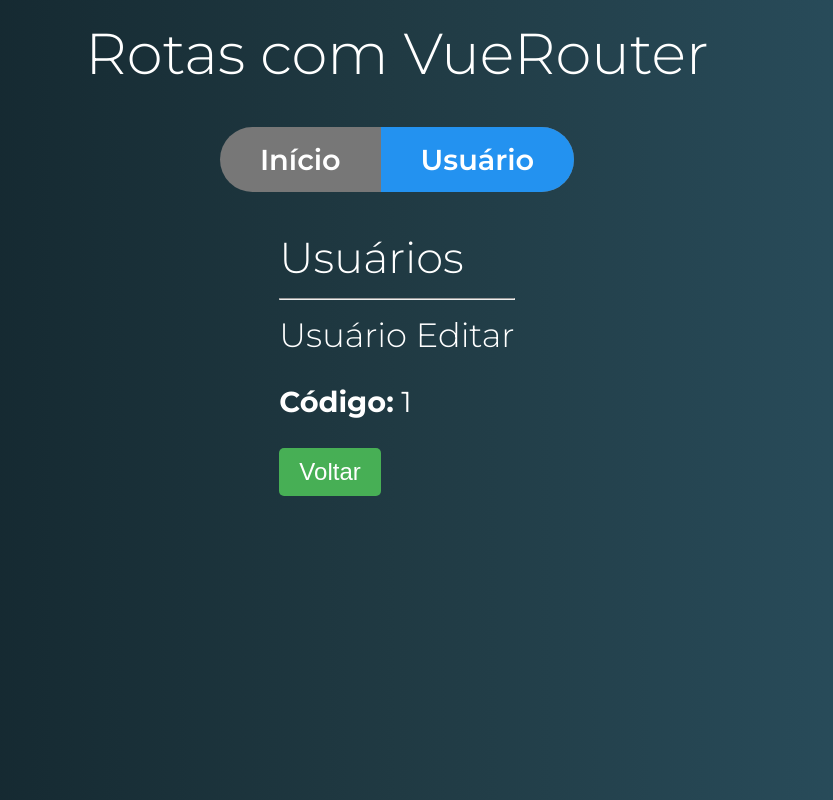
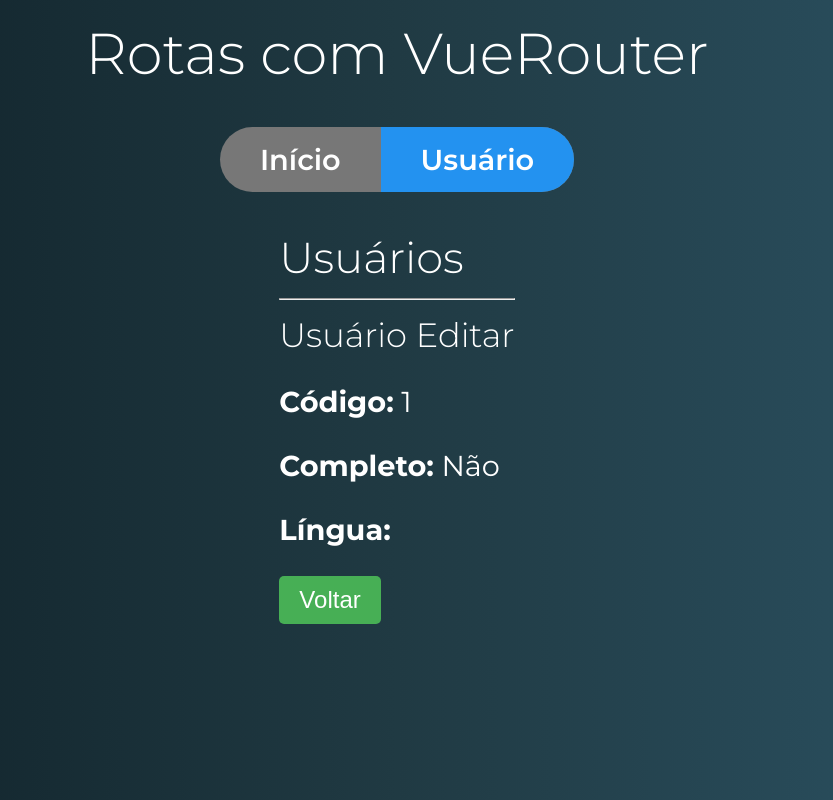
Before and after one commit to robertov8/cursovuejs2modulo1, a Vue app in the folder rotas/rotas-exercicios/: page /usuario/1/editar in a window 1280 px wide. Shown: the whole page, without its empty margins (243-1076 px from the left). Built offline with nearby package versions, Linux system fonts and the light colour scheme.

Commit message:
260. Usando Parâmetros da Query

```diff
--- a/rotas/rotas-exercicios/src/components/usuario/UsuarioDetalhe.vue
+++ b/rotas/rotas-exercicios/src/components/usuario/UsuarioDetalhe.vue
@@ -10,7 +10,7 @@
         <router-link
             tag="button"
             primario
-            :to="{name: 'usuario.editar', params: { id }}">
+            :to="{name: 'usuario.editar', params: { id }, query: { completo: false, lingua: 'pt' }}">
             Editar
         </router-link>
     </div>
--- a/rotas/rotas-exercicios/src/components/usuario/UsuarioEditar.vue
+++ b/rotas/rotas-exercicios/src/components/usuario/UsuarioEditar.vue
@@ -2,9 +2,9 @@
     <div class="usuario-editar">
         <h3>Usuário Editar</h3>
 
-        <p>
-            <strong>Código:</strong> {{ id }}
-        </p>
+        <p><strong>Código:</strong> {{ id }}</p>
+        <p><strong>Completo:</strong> {{ $route.query.completo ? 'Sim' : 'Não' }}</p>
+        <p><strong>Língua:</strong> {{ $route.query.lingua }}</p>
     </div>
 </template>
 
```
